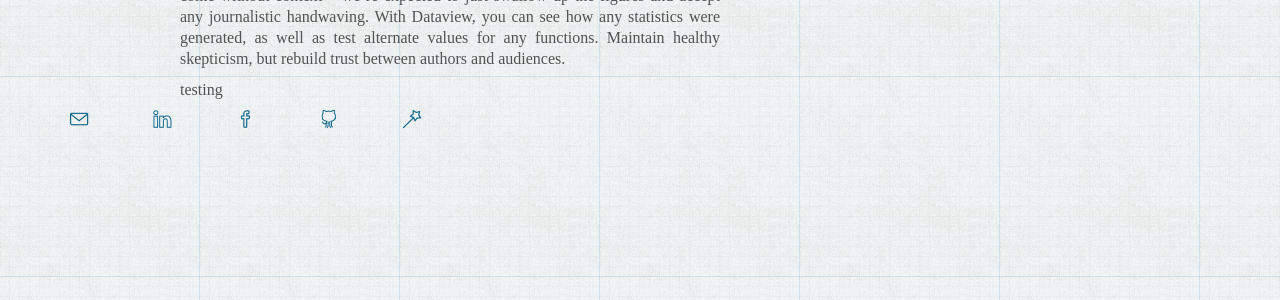
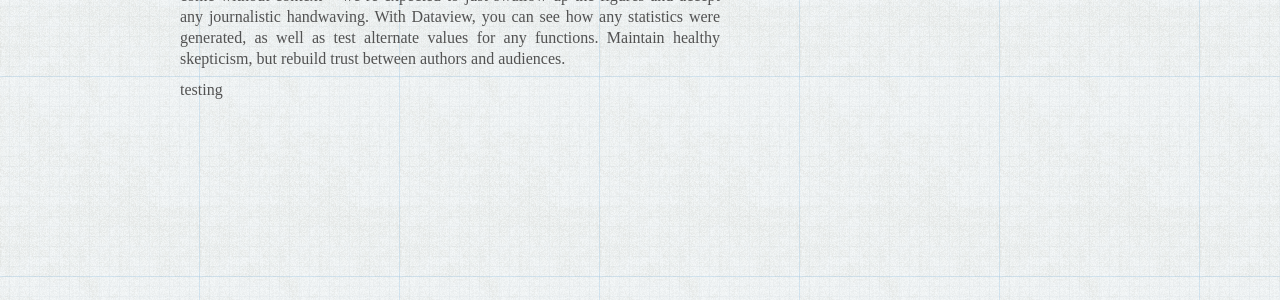
Before and after one commit to bethny/bethny.github.io, a Jekyll site: the page built from test/index.html, in a window 1280 px wide. Shown: the part 323-623 px from the top of the page. Built offline with Jekyll 4.4.1, drawn with Linux system fonts in a browser that asks for light colours; nearby versions of some CDN libraries; some web fonts are replaced.

Commit message:
Update test.html

```diff
--- a/_layouts/test.html
+++ b/_layouts/test.html
@@ -21,14 +21,5 @@
 				</div>
 
 			</div><!-- /.container -->
-			<footer>
-	    		<ul>
-	        		<li><a href="mailto:bethany_hung@brown.edu"><i class = "icon-envelope"></i></a></li>
-	        		<li><a href="https://www.linkedin.com/in/bethanyhung"><i class = "icon-social-linkedin"></i></a></li>
-	        		<li><a href="https://www.facebook.com/seapancake"><i class = "icon-social-facebook"></i></a></li>
-	        		<li><a href="https://github.com/bethanyhung"><i class = "icon-social-github"></i></a></li>
-	        		<li><a href="http://www.nails-and-whales.blogspot.com"><i class = "icon-magic-wand"></i></a></li>
-				</ul>
-			</footer>
 		</body>
 	</html>
```
